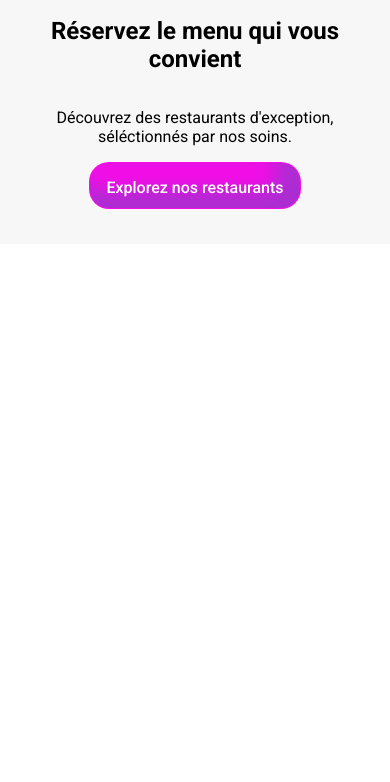
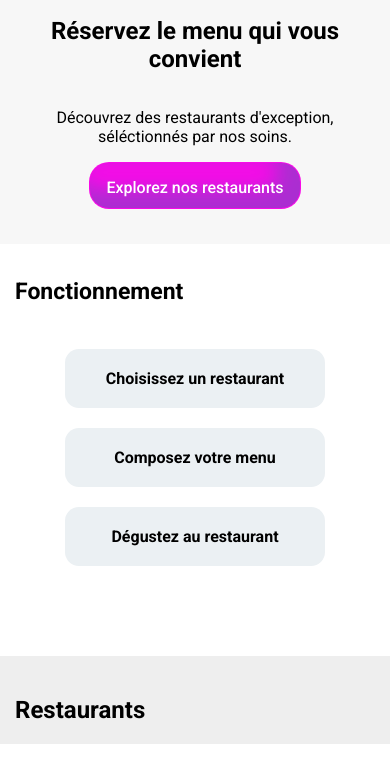
Before and after one commit to xTommyBoy/FlorianLiabaud_3_25082021, a website: page index.html in a window 390 px wide. Shown: the part 120-902 px from the top of the page. Before the commit the page ends 844 px from the top, so only its background shows below. Drawn offline with Linux system fonts and the light colour scheme.

Commit message:
Ajout de fichiers sass ajout de la section fonctionnement et réservation (détails a finir plus tard) structure réservation a faire et footer a ajouter

```diff
--- a/assets/sass/components/_buttons.scss
+++ b/assets/sass/components/_buttons.scss
@@ -13,8 +13,54 @@
     background-color: #f80be8;
     color: rgb(255, 255, 255);
     box-shadow: inset -16px -13px 20px 6px #ab2ed1;
-    font-family: Roboto, sans-serif;
+    font-family: 'Roboto', sans-serif;
     font-weight: 500;
     height: 30px;
 }
+.choice-button
+{
+    margin-top: 8px;
+    padding: 20px;
+    text-align: center;
+    margin-left: 15px;
+    margin-right: 15px;
+    background-color: #ebf0f3;
+    color: #000;
+    font-weight: 700;
+    border-radius: 14px;
+    font-family: Roboto, sans-serif;
+    margin: auto;
+    width: 220px;
 }
+.composition-button
+{
+    margin-top: 20px;
+    padding: 20px;
+    text-align: center;
+    margin-left: 15px;
+    margin-right: 15px;
+    margin-top: 10px;
+    background-color: #ebf0f3;
+    color: #000;
+    font-weight: 700;
+    border-radius: 14px;
+    font-family: Roboto, sans-serif;
+    margin: auto;
+    width: 220px;
+}
+.degustation-button
+{
+    margin-bottom: 20px;
+    padding: 20px;
+    text-align: center;
+    margin-left: 15px;
+    margin-right: 15px;
+    background-color: #ebf0f3;
+    color: #000;
+    font-weight: 700;
+    border-radius: 14px;
+    font-family: Roboto, sans-serif;
+    margin: auto;
+    width: 220px;
+}
+}
--- /dev/null
+++ b/assets/sass/layout/_fonctionnement.scss
@@ -0,0 +1,18 @@
+@media screen and (max-width: 600px)
+{
+    .fonctionnement
+    {
+        flex-direction: column;
+        display: flex;
+        gap: 20px;
+    }
+    .fonctionnement-title
+    {
+        padding-top: 10px;
+        padding-left: 15px;
+        font-family: Roboto, sans-serif;
+        font-size: 23px;
+        line-height: 36px;
+        font-weight: 700;
+    }
+}
--- /dev/null
+++ b/assets/sass/layout/_restaurants.scss
@@ -0,0 +1,16 @@
+@media screen and (max-width: 600px)
+{
+    .restaurants
+    {
+    margin-top: 90px;
+    background-color: #eee;
+    }
+
+    .restaurants-title
+    {
+        display: inline-block;
+        margin-top: 40px;
+        margin-left: 15px;
+        font-family: 'Roboto';
+    }
+}
--- a/assets/sass/main.scss
+++ b/assets/sass/main.scss
@@ -1,4 +1,15 @@
+html
+{
+    height: 150%;
+}
 @import "layout/header";
+
 @import "components/buttons";
+
 @import "layout/reservation";
-@import "settings/polices"
+
+@import "settings/polices";
+
+@import "layout/fonctionnement";
+
+@import "layout/restaurants";
--- a/index.html
+++ b/index.html
@@ -22,5 +22,14 @@
           <p>Découvrez des restaurants d'exception, séléctionnés par nos soins.</p>
           <div href="#" class="reservation-bouton">Explorez nos restaurants</div>
       </section>
+      <section class="fonctionnement">
+          <h2 class="fonctionnement-title">Fonctionnement</h2>
+          <div class="choice-button">Choisissez un restaurant</div>
+          <div class="composition-button">Composez votre menu</div>
+          <div class="degustation-button">Dégustez au restaurant</div>
+      </section>
+      <section class="restaurants">
+          <h2 class="restaurants-title">Restaurants</h2>
+      </section>
 </body>
 </html>
```
Also changed, not shown: assets/css/style.css, 1 other file.
